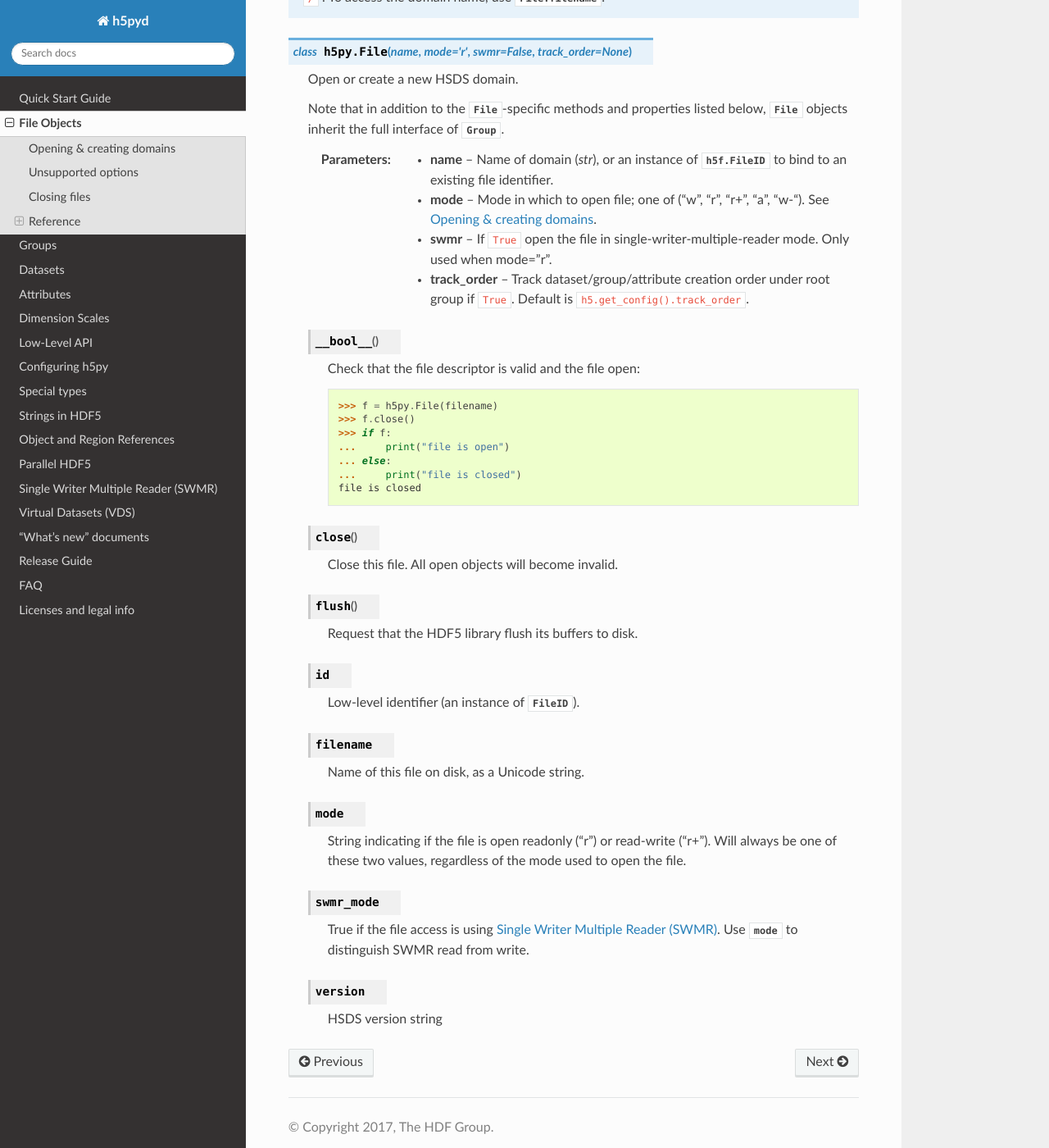
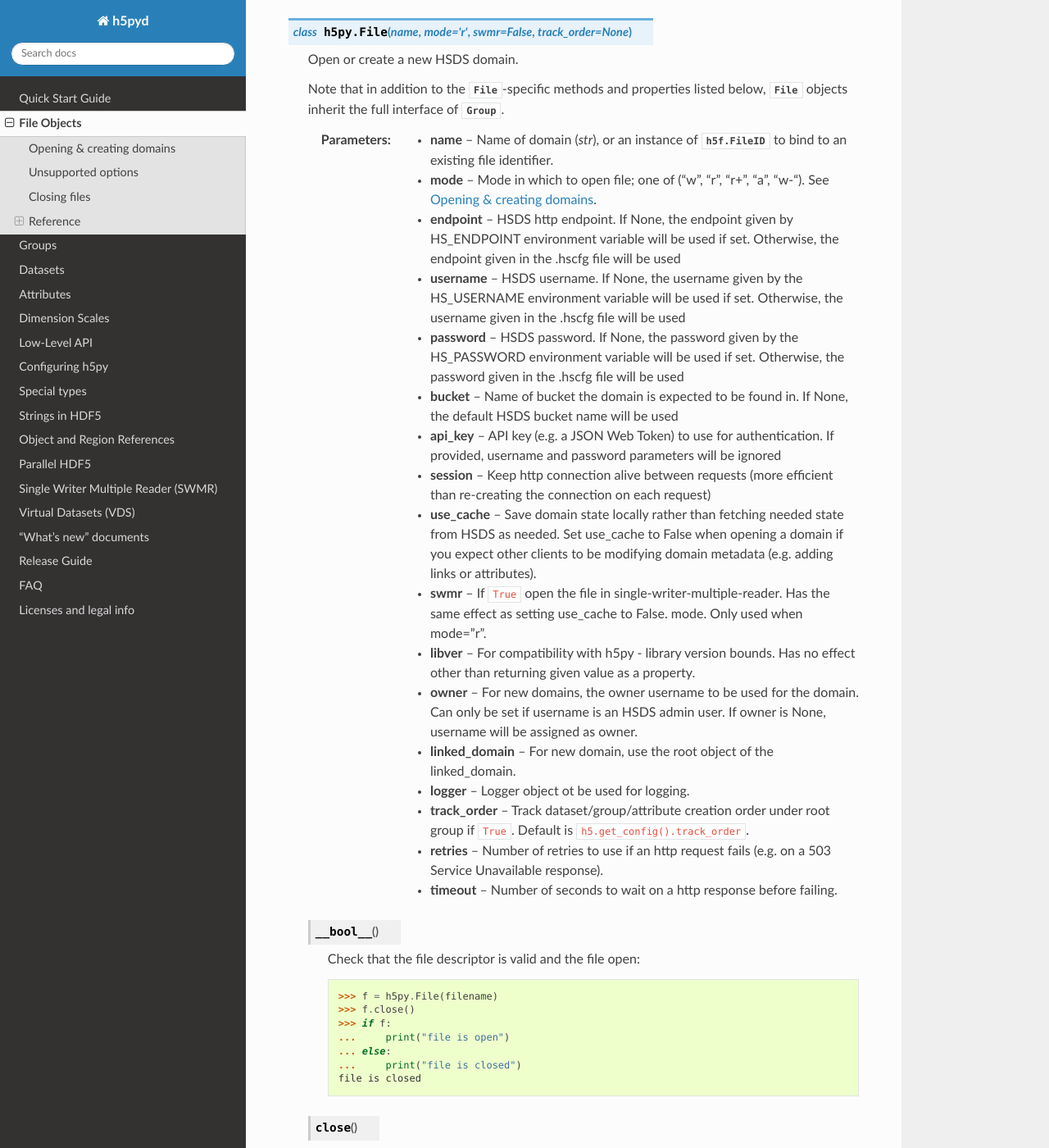
Before and after one commit to HDFGroup/h5pyd, a Sphinx documentation site: the page built from docs/high/file.rst, in a window 1280 px wide and 1400 px high, scrolled down 2081 px. Shown: the whole window at 82% size. Built offline with Sphinx 7.4.7 and the Read the Docs theme 3.1.0, drawn with Linux system fonts in a browser that asks for light colours; pages that are not in the unit, such as notebooks, are missing from menus.

Commit message:
added docs for File

```diff
--- a/docs/high/file.rst
+++ b/docs/high/file.rst
@@ -119,11 +118,41 @@ Reference
                     file identifier.
     :param mode:    Mode in which to open file; one of
                     ("w", "r", "r+", "a", "w-").  See :ref:`file_open`.
-    :param swmr:    If ``True`` open the file in single-writer-multiple-reader
+    :param endpoint: HSDS http endpoint.  If None, the endpoint given by HS_ENDPOINT environment
+                    variable will be used if set.  Otherwise, the endpoint given in the
+                    .hscfg file will be used
+    :param username: HSDS username.  If None, the username given by the HS_USERNAME environment
+                     variable will be used if set.  Otherwise, the username given in the
+                     .hscfg file will be used
+    :param password: HSDS password.  If None, the password given by the HS_PASSWORD environment
+                    variable will be used if set.  Otherwise, the password given in the
+                    .hscfg file will be used
+    :param bucket: Name of bucket the domain is expected to be found in.  If None, the
+                   default HSDS bucket name will be used
+    :param api_key: API key (e.g. a JSON Web Token) to use for authentication.  If provided,
+                    username and password parameters will be ignored
+    :param session: Keep http connection alive between requests (more efficient than
+                    re-creating the connection on each request)
+    :param use_cache: Save domain state locally rather than fetching needed state from HSDS
+                    as needed.  Set use_cache to False when opening a domain if you expect
+                    other clients to be modifying domain metadata (e.g. adding links or attributes).
+    :param swmr:    If ``True`` open the file in single-writer-multiple-reader.  Has the same
+                    effect as setting use_cache to False.
                     mode. Only used when mode="r".
+    :param libver:  For compatibility with h5py - library version bounds.  Has no effect other
+                    than returning given value as a property.
+    :param owner:  For new domains, the owner username to be used for the domain.  Can only be
+                   set if username is an HSDS admin user.  If owner is None, username will be
+                   assigned as owner.
+    :param linked_domain: For new domain, use the root object of the linked_domain.
+    :param logger:  Logger object ot be used for logging.
     :param track_order:  Track dataset/group/attribute creation order under
                     root group if ``True``.  Default is
                     ``h5.get_config().track_order``.
+    :param retries: Number of retries to use if an http request fails
+                    (e.g. on a 503 Service Unavailable response).
+    :param timeout: Number of seconds to wait on a http response before failing.
+
 
 
     .. method:: __bool__()
```
Also changed, not shown: other parts of docs/high/file.rst (+0 -1 lines).
